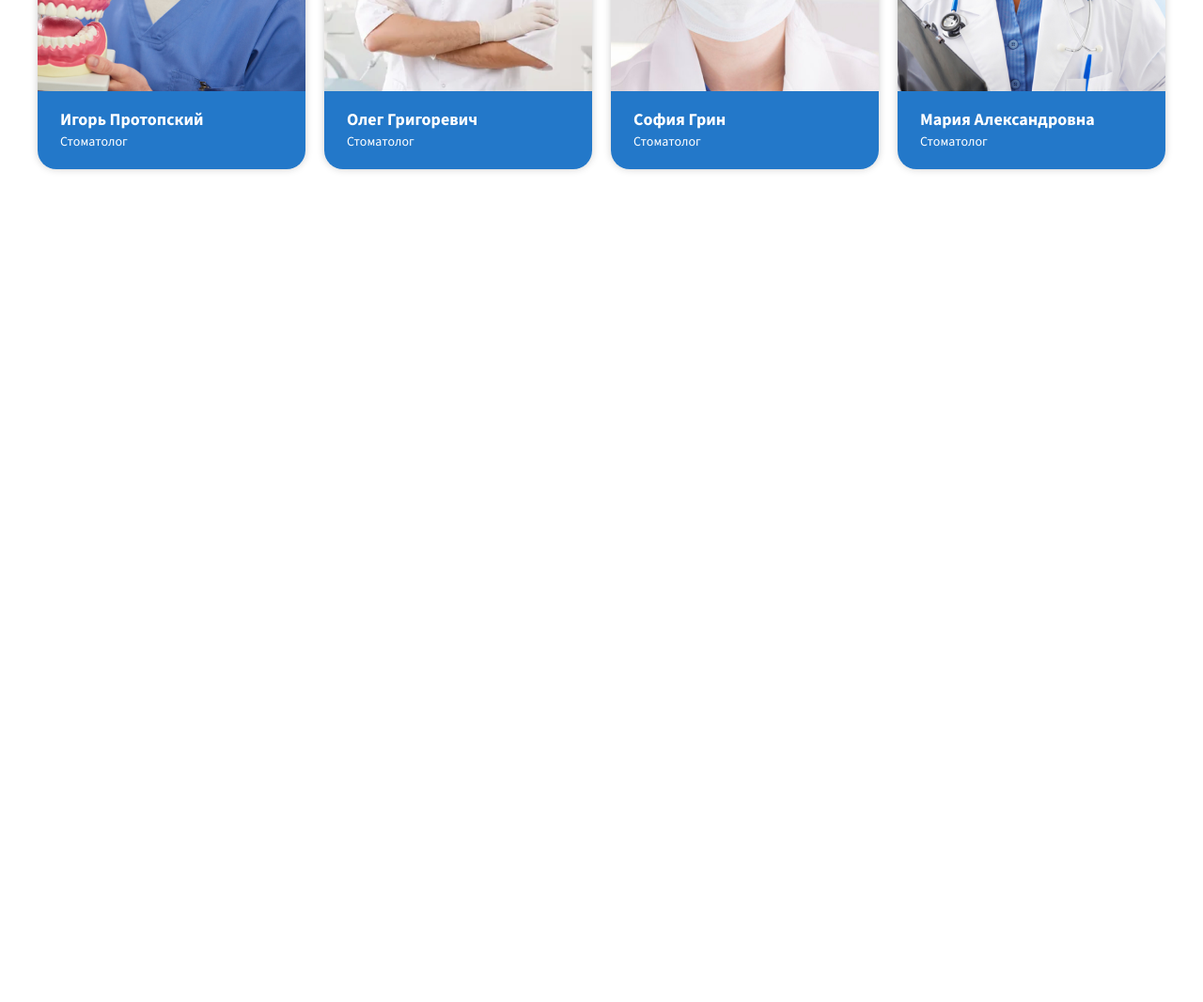
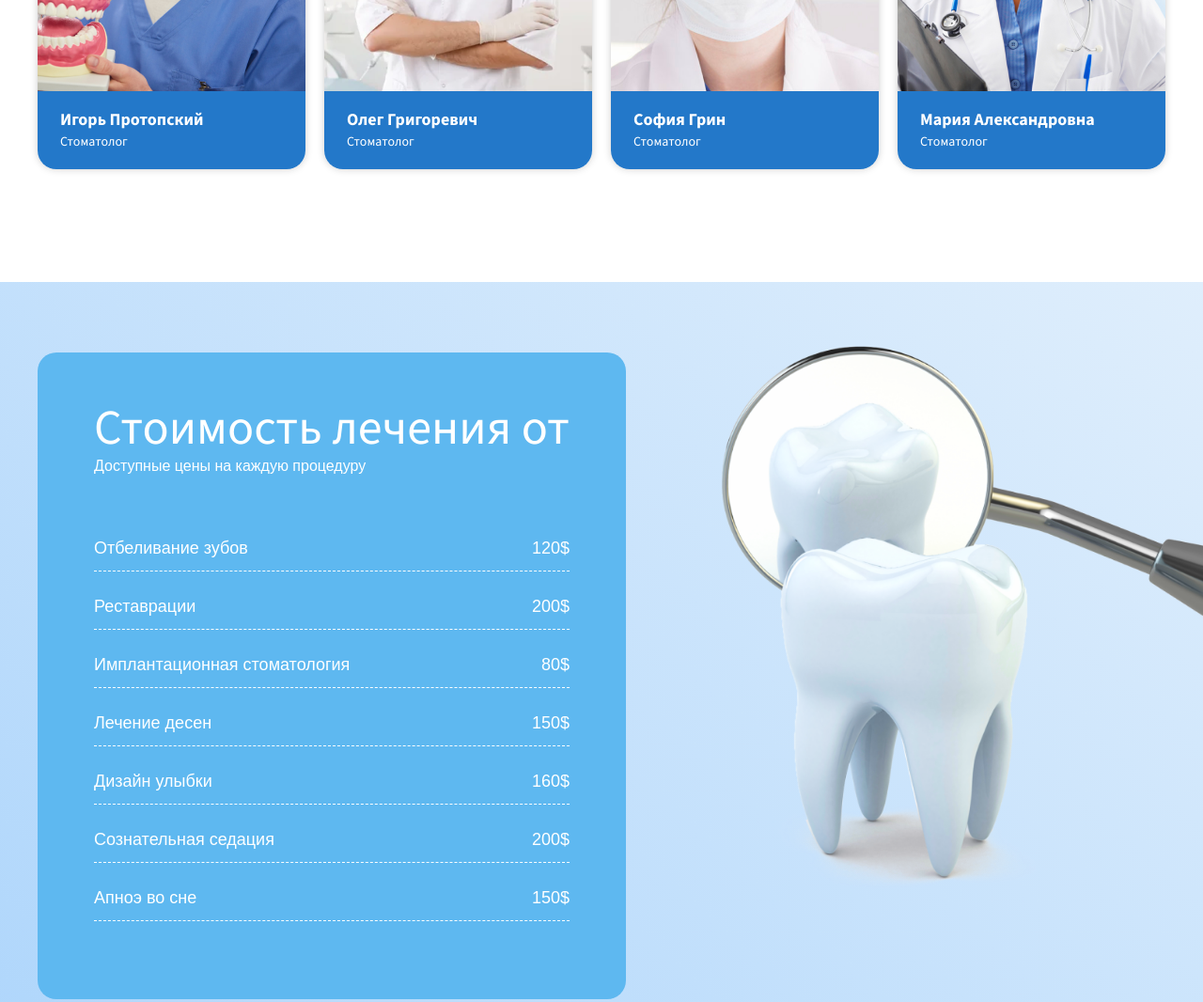
Before and after one commit to RudychikFedorV/Dental-Tooth, a website built with Parcel: page index.html in a window 1280 px wide. Shown: the part 2560-3626 px from the top of the page at 94% size. Before the commit the page ends 2860 px from the top, so only its background shows below. Built offline with nearby package versions, Linux system fonts and the light colour scheme; files whose address does not match are found by name.

Commit message:
price section

```diff
--- a/index.html
+++ b/index.html
@@ -239,6 +239,32 @@
         </div>
     </section>
 
+    <section class="prices" aria-label="prices section">
+        <div class="container">
+            <div class="prices-content" aria-label="prices content">
+                <div class="prices-left" aria-label="prices left block">
+                    <h1 class="prices-left__title">Стоимость лечения от</h1>
+                    <h4 class="prices-left__desc">Доступные цены на каждую процедуру</h4>
+                    <nav class="prices-left__nav" aria-label="prices left nav">
+                        <ul class="prices-left__list" aria-label="prices left list">
+                            <li class="prices-left__item">Отбеливание зубов <span>120$</span></li>
+                            <li class="prices-left__item">Реставрации <span>200$</span></li>
+                            <li class="prices-left__item">Имплантационная стоматология <span>80$</span></li>
+                            <li class="prices-left__item">Лечение десен <span>150$</span></li>
+                            <li class="prices-left__item">Дизайн улыбки <span>160$</span></li>
+                            <li class="prices-left__item">Сознательная седация <span>200$</span></li>
+                            <li class="prices-left__item">Апноэ во сне <span>150$</span></li>
+                        </ul>
+                    </nav>
+                </div>
+                <div class="prices-right" aria-label="prices right img">
+                    <img src="./img/prices/banner.png" alt="banner">
+                </div>
+            </div>
+        </div>
+
+    </section>
+
     <script src="./js/jquery-3.6.4.min.js"></script>
     <script src="./js/index.js"></script>
 </body>
--- /dev/null
+++ b/styles/components/_prices.scss
@@ -0,0 +1,72 @@
+.prices {
+  position: relative;
+  background: var(--c-background-prices);
+  &-content {
+    padding: 75px 0 100px;
+    display: flex;
+    justify-content: center;
+    @include mobile {
+      padding: 30px 20px;
+    }
+    @include mobile-small {
+      padding: 15px 5px;
+    }
+  }
+  &-left {
+    z-index: 1;
+    margin-right: auto;
+    display: inline-block;
+    max-width: 712px;
+    padding: 55px 60px;
+    background: var(--c-background-btn2);
+    border-radius: 20px;
+    @include tablet {
+      width: 100%;
+      margin-inline: auto;
+    }
+    @include mobile {
+      padding: 25px 25px 40px;
+    }
+    &__title {
+      font: var(--txt-400-52-100-ff);
+      color: var(--c-text-white);
+      margin-bottom: 6px;
+      @include mobile {
+        font: var(--txt-400-23-100-ff);
+        margin-bottom: 3px;
+      }
+    }
+    &__desc {
+      font: var(--txt-300-16-100-ff);
+      color: var(--c-text-white);
+      margin-bottom: 70px;
+      @include mobile {
+        font: var(--txt-300-7-100-ff);
+        margin-bottom: 30px;
+      }
+    }
+    &__item {
+      display: flex;
+      justify-content: space-between;
+      font: var(--txt-300-18-100-ff);
+      color: var(--c-text-white);
+      gap: 20px;
+      padding-bottom: 15px;
+      border-bottom: 1px dashed var(--c-text-white);
+      margin-bottom: 28px;
+      @include mobile {
+        padding-bottom: 3px;
+        margin-bottom: 17px;
+      }
+    }
+  }
+  &-right {
+    width: 50%;
+    position: absolute;
+    top: 27px;
+    right: 0;
+    @include tablet {
+      display: none;
+    }
+  }
+}
--- a/styles/layout/_base.scss
+++ b/styles/layout/_base.scss
@@ -11,4 +11,7 @@ body {
   max-width: 1240px;
   margin-inline: auto;
   padding: 0 20px;
+  @include mobile-small {
+    padding: 0 10px;
+  }
 }
--- a/styles/styles.scss
+++ b/styles/styles.scss
@@ -16,3 +16,4 @@
 @import 'components/about';
 @import 'components/features';
 @import 'components/specialists';
+@import 'components/prices';
--- a/styles/utils/_vars.scss
+++ b/styles/utils/_vars.scss
@@ -13,6 +13,7 @@
   --txt-400-52-100-ff: normal 400 52px / 100% var(--ff);
   --txt-400-30-100-ff: normal 400 30px / 100% var(--ff);
   --txt-400-24-100-ff: normal 400 24px / 100% var(--ff);
+  --txt-400-23-100-ff: normal 400 23px / 100% var(--ff);
   --txt-400-22-100-ff: normal 400 22px / 100% var(--ff);
   --txt-400-20-100-ff: normal 400 20px / 100% var(--ff);
   --txt-400-18-175-ff: normal 400 18px / 175% var(--ff);
@@ -23,8 +24,11 @@
   --txt-400-14-100-ff: normal 400 14px / 100% var(--ff);
   --txt-400-12-100-ff: normal 400 12px / 100% var(--ff);
   --txt-400-7-100-ff: normal 400 7px / 100% var(--ff);
+  --txt-300-18-100-ff: normal 300 18px / 100% var(--ff);
   --txt-300-16-160-ff: normal 300 16px / 160% var(--ff);
+  --txt-300-16-100-ff: normal 300 16px / 100% var(--ff);
   --txt-300-14-160-ff: normal 300 14px / 160% var(--ff);
+  --txt-300-7-100-ff: normal 300 7px / 100% var(--ff);
 
   --c-text-white: #fff;
   --c-text-black: #000;
@@ -38,4 +42,9 @@
   --c-background-btn2: #5eb8f0;
   --c-background-features: #dfeefc;
   --c-box-shadow-1: 0 0 8px -1px rgba(29, 28, 28, 0.28);
+  --c-background-prices: linear-gradient(
+    222deg,
+    #dfeefc 0%,
+    rgba(167, 210, 251, 0.92) 100%
+  );
 }
```
Also changed, not shown: docs/styles.css, img/prices/banner.png (added), 1 other file.
